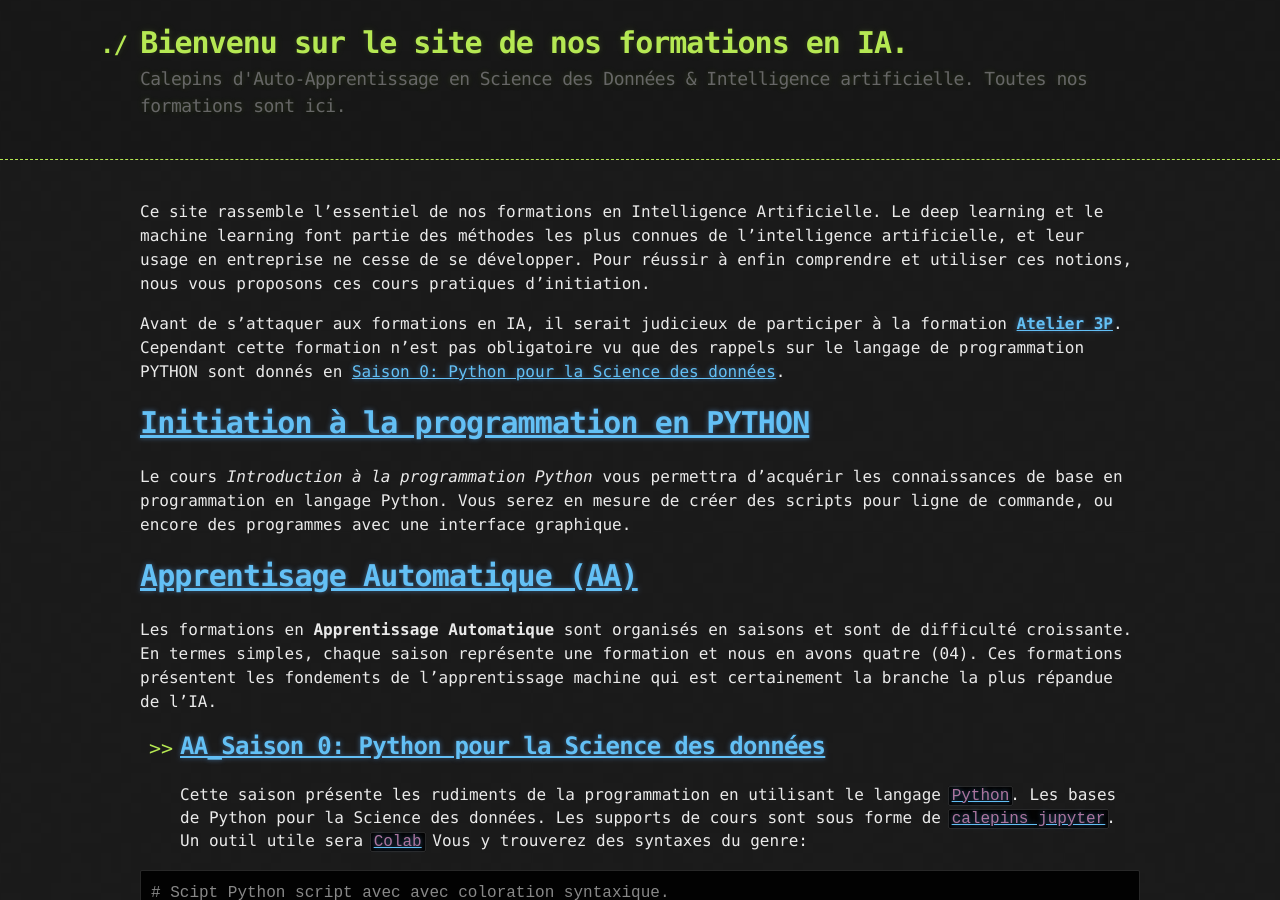
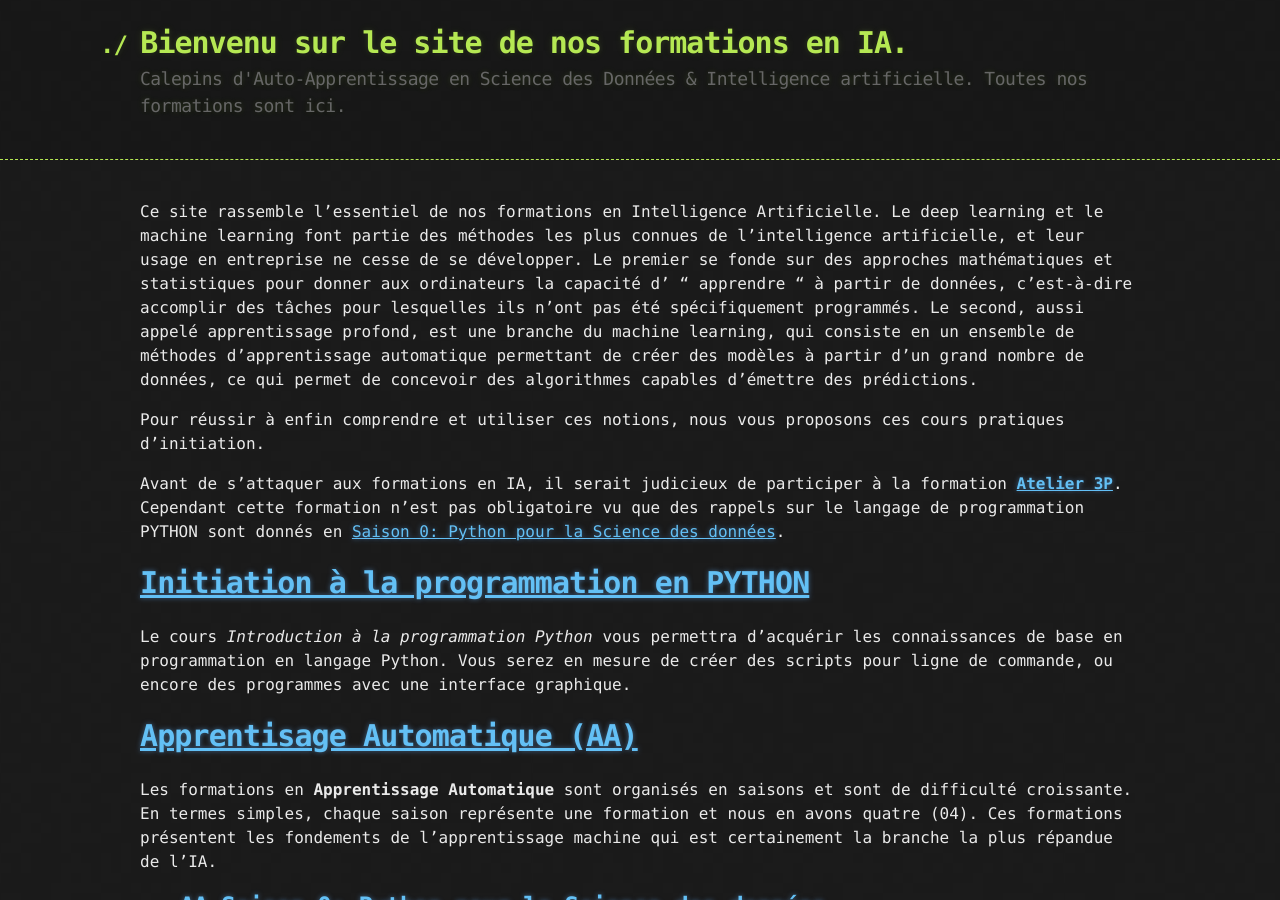
Before and after one commit to ai-technipreneurs/Nos-Formations-AI, a Jekyll site: the page built from index.md, in a window 1280 px wide and 900 px high. Built offline with Jekyll 4.4.1, drawn with Linux system fonts in a browser that asks for light colours.

Commit message:
Update index.md

```diff
--- a/index.md
+++ b/index.md
@@ -4,7 +4,9 @@ layout: default
 
 
 
-Ce site rassemble l'essentiel de nos formations en Intelligence Artificielle. Le deep learning et le machine learning font partie des méthodes les plus connues de l'intelligence artificielle, et leur usage en entreprise ne cesse de se développer. Pour réussir à enfin comprendre et utiliser ces notions, nous vous proposons ces cours pratiques d'initiation.
+Ce site rassemble l'essentiel de nos formations en Intelligence Artificielle. Le deep learning et le machine learning font partie des méthodes les plus connues de l'intelligence artificielle, et leur usage en entreprise ne cesse de se développer. Le premier se fonde sur des approches mathématiques et statistiques pour donner aux ordinateurs la capacité d' " apprendre " à partir de données, c'est-à-dire accomplir des tâches pour lesquelles ils n'ont pas été spécifiquement programmés. Le second, aussi appelé apprentissage profond, est une branche du machine learning, qui consiste en un ensemble de méthodes d'apprentissage automatique permettant de créer des modèles à partir d'un grand nombre de données, ce qui permet de concevoir des algorithmes capables d'émettre des prédictions.
+
+Pour réussir à enfin comprendre et utiliser ces notions, nous vous proposons ces cours pratiques d'initiation.
 
 Avant de s'attaquer aux formations en IA, il serait judicieux de participer à la formation [**Atelier 3P**](https://ai-technipreneurs.github.io/site-officiel-atelier-3-P/).
 Cependant cette formation n'est pas obligatoire vu que des rappels sur le langage de programmation PYTHON sont donnés en [Saison 0: Python pour la Science des données](./saison-0.html).
```
